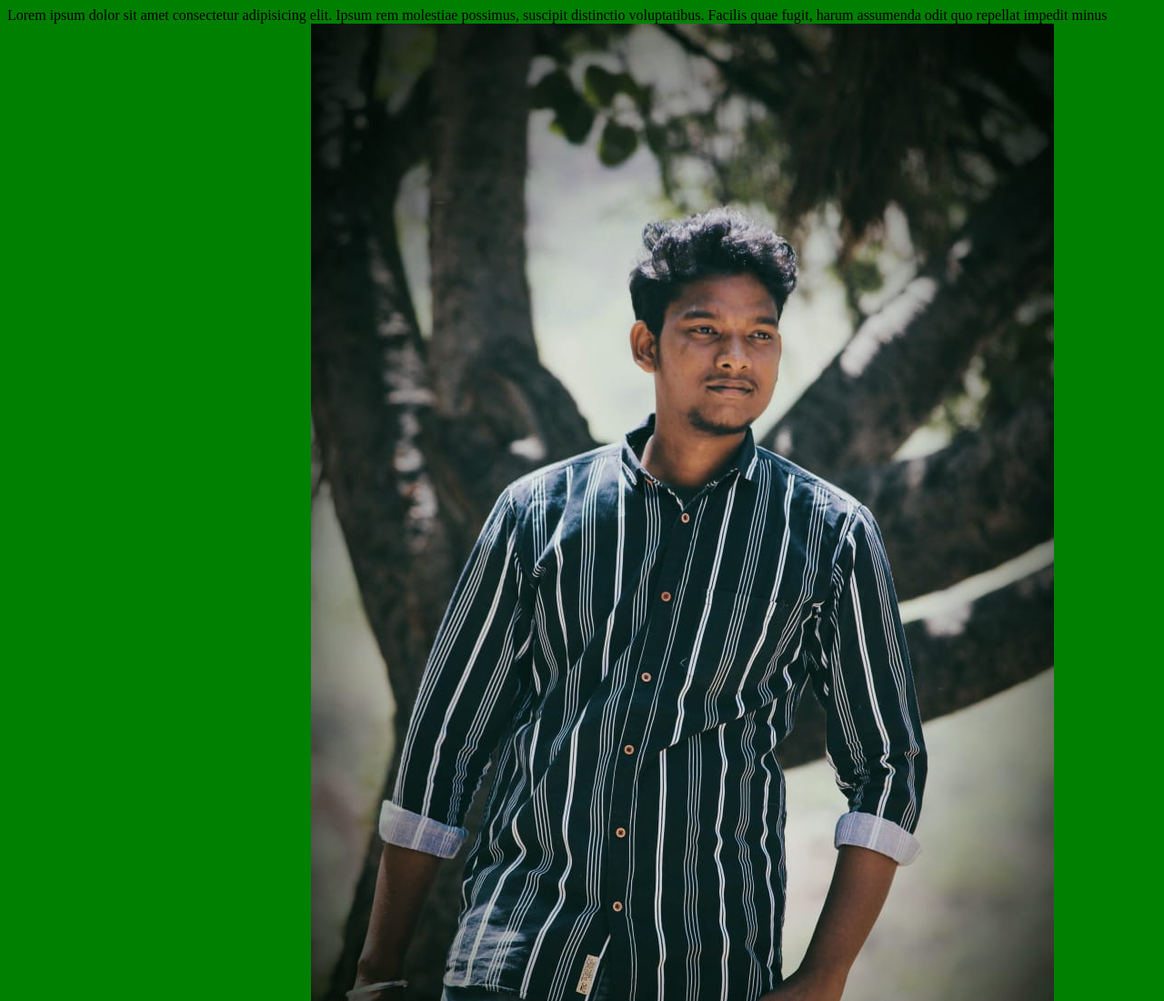
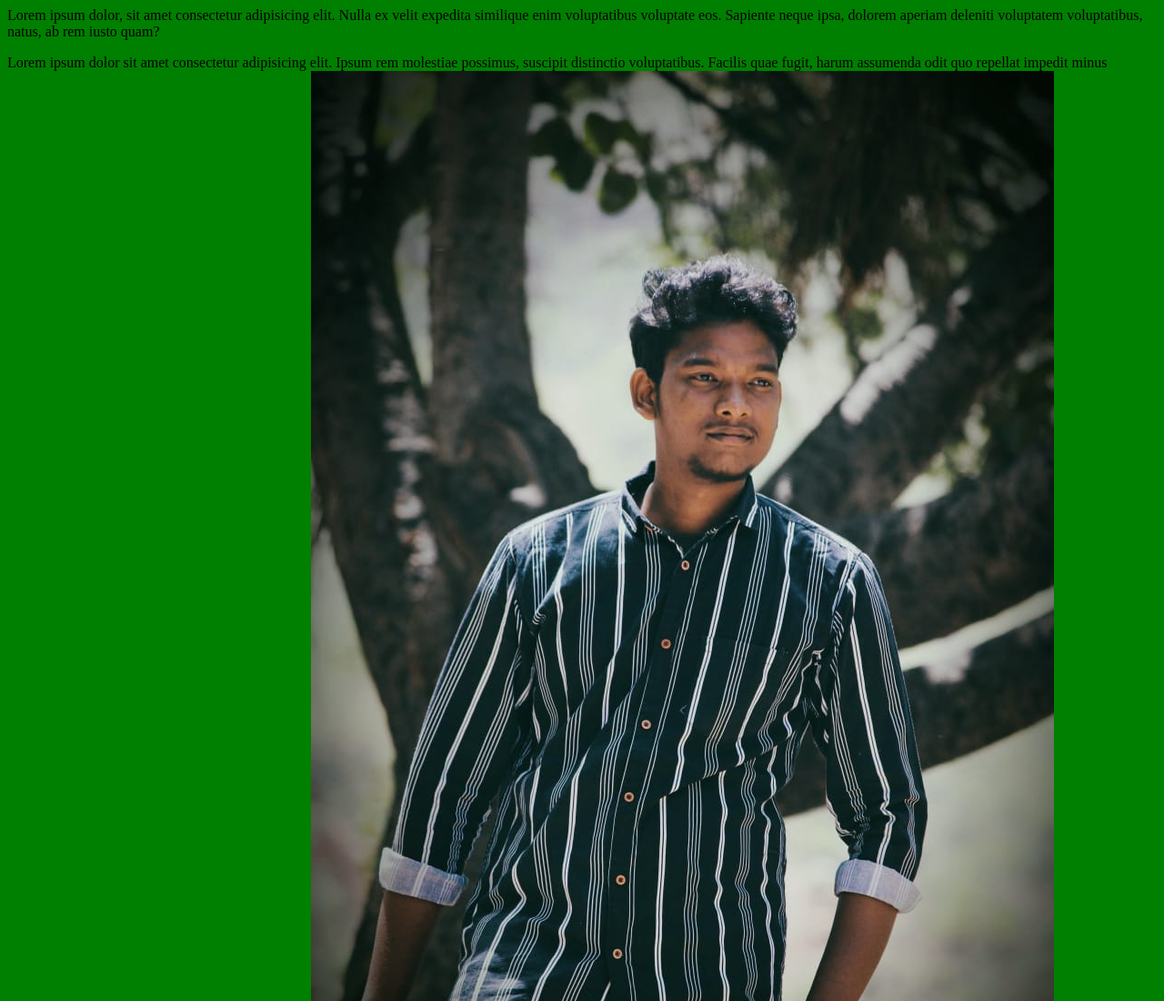
Before and after one commit to Vasu9826/HTML, a plain HTML site: page img.html in a window 1280 px wide. Shown: the top 1100 px of the page at 91% size. Drawn offline with Linux system fonts and the light colour scheme.

Commit message:
Vasu-Designer

```diff
--- a/img.html
+++ b/img.html
@@ -3,6 +3,7 @@
         <title>IMAGE</title>
     </head>
     <bodY bgcolor="green">
+        <p>Lorem ipsum dolor, sit amet consectetur adipisicing elit. Nulla ex velit expedita similique enim voluptatibus voluptate eos. Sapiente neque ipsa, dolorem aperiam deleniti voluptatem voluptatibus, natus, ab rem iusto quam?</p>
         Lorem ipsum dolor sit amet consectetur adipisicing elit. Ipsum rem molestiae possimus, suscipit distinctio voluptatibus. Facilis quae fugit, harum assumenda odit quo repellat impedit minus consequuntur odio dignissimos, accusantium nobis.
         <img src="vasu.jpeg" alt="">
         <img src="https://images.carandbike.com/car-images/colors/mahindra/xuv500/mahindra-xuv500-volcano-black.png?v= width=800" alt="">
```
